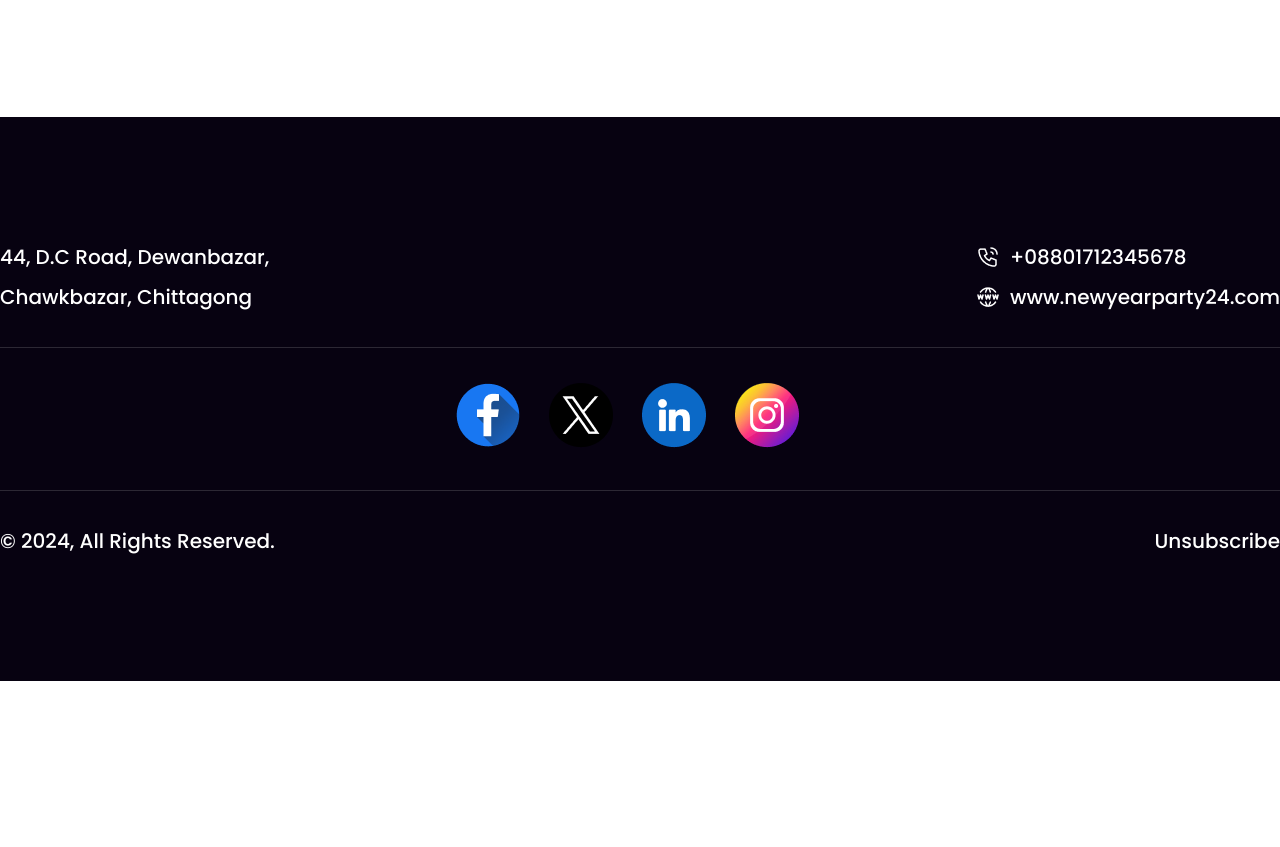
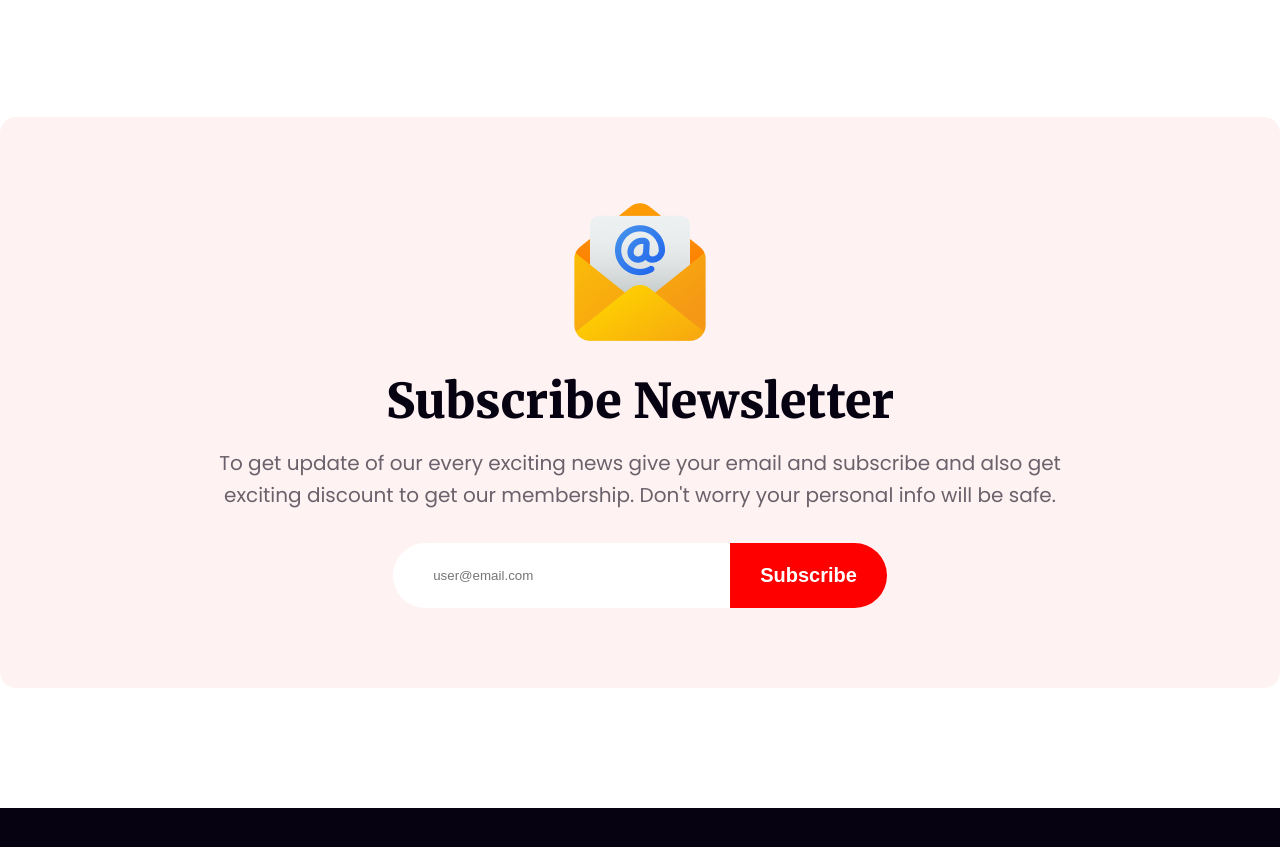
Before and after one commit to rockydey/new-year-new-resolution, a plain HTML site: page index.html in a window 1280 px wide. Shown: the part 5886-6733 px from the top of the page. Before the commit the page ends 6567 px from the top, so only its background shows below. Drawn offline with Linux system fonts and the light colour scheme.

Commit message:
subscribe section under main section complete

```diff
--- a/index.html
+++ b/index.html
@@ -143,6 +143,29 @@
           <img src="./assets/images/Rectangle 8.png" alt="bracelet" />
         </div>
       </section>
+
+      <!-- subscribe section -->
+      <section class="subscribe">
+        <img
+          class="subscribe-img"
+          src="./assets/images/Group 61.png"
+          alt="mail box image" />
+        <h2 class="subscribe-title">Subscribe Newsletter</h2>
+        <p class="subscribe-text">
+          To get update of our every exciting news give your email and subscribe
+          and also get exciting discount to get our membership. Don't worry your
+          personal info will be safe.
+        </p>
+        <div class="subscribe-info">
+          <input
+            class="subscribe-field"
+            type="email"
+            name=""
+            placeholder="user@email.com"
+            id="" />
+          <button class="subscribe-btn">Subscribe</button>
+        </div>
+      </section>
     </main>
     <!-- end main section -->
 
--- a/styles/newYear.css
+++ b/styles/newYear.css
@@ -280,6 +280,54 @@ body {
   cursor: pointer;
   transform: scale(1.2);
 }
+/* Subscribe Style */
+.subscribe {
+  border-radius: 16px;
+  background: rgba(255, 0, 0, 0.05);
+  padding: 80px 0px;
+  text-align: center;
+}
+.subscribe-title {
+  color: #070211;
+  font-family: Merriweather;
+  font-size: 48px;
+  font-weight: 900;
+  line-height: normal;
+  margin: 16px 0px;
+}
+.subscribe-text {
+  max-width: 850px;
+  color: rgba(7, 2, 17, 0.6);
+  text-align: center;
+  font-size: 20px;
+  font-weight: 400;
+  line-height: 32px;
+  margin: 0px auto 32px auto;
+}
+.subscribe-info {
+  display: flex;
+  align-items: center;
+  justify-content: center;
+}
+.subscribe-field {
+  border: none;
+  padding: 25px 120px 25px 40px;
+  border-radius: 50px 0px 0px 50px;
+}
+.subscribe-field:focus {
+  outline: none;
+  border: none;
+}
+.subscribe-btn {
+  border: none;
+  padding: 21px 30px;
+  border-radius: 0px 50px 50px 0px;
+  background: #f00;
+  color: #fff;
+  font-size: 20px;
+  font-weight: 600;
+  cursor: pointer;
+}
 
 /* Footer Style */
 #footer-style {
```
